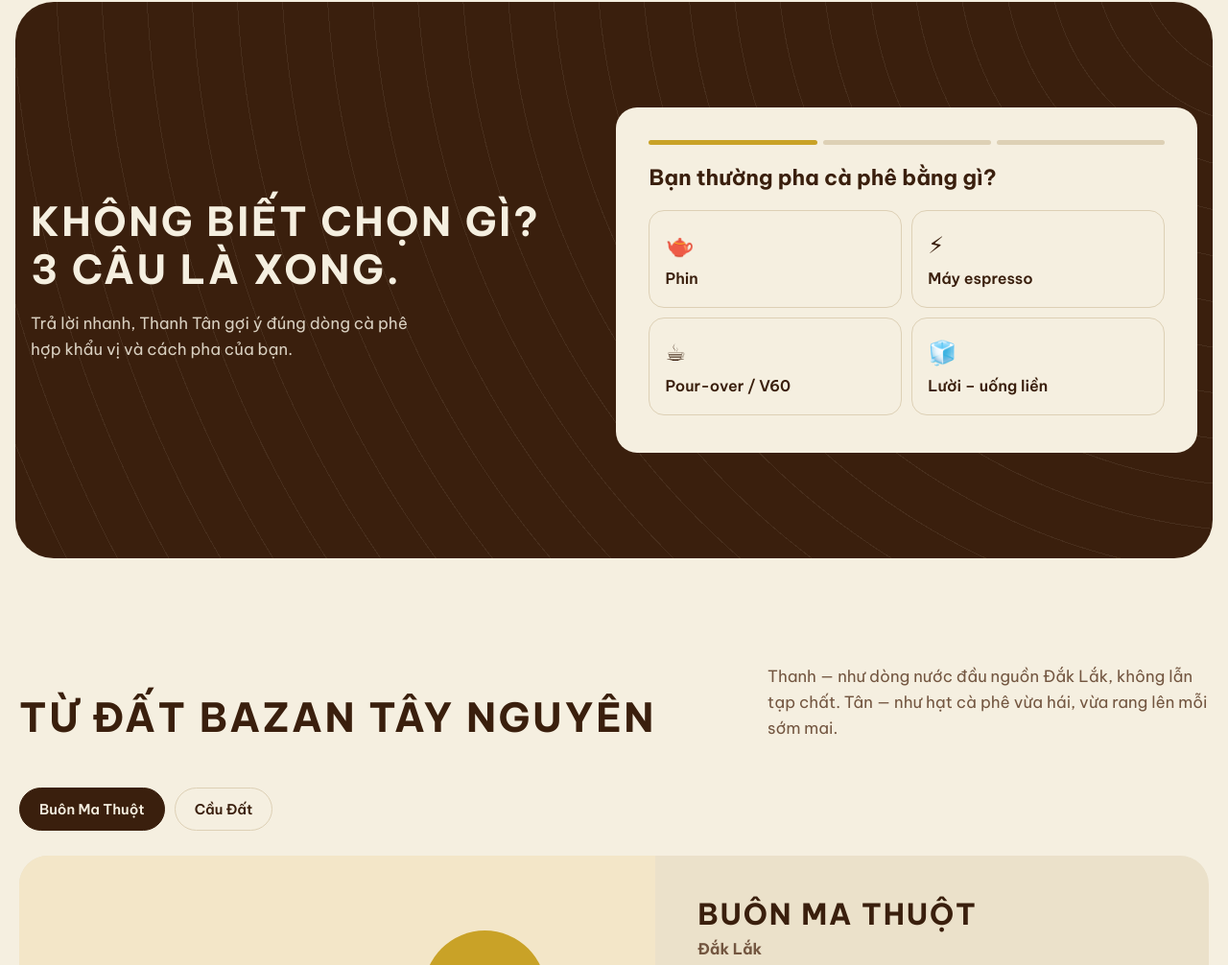
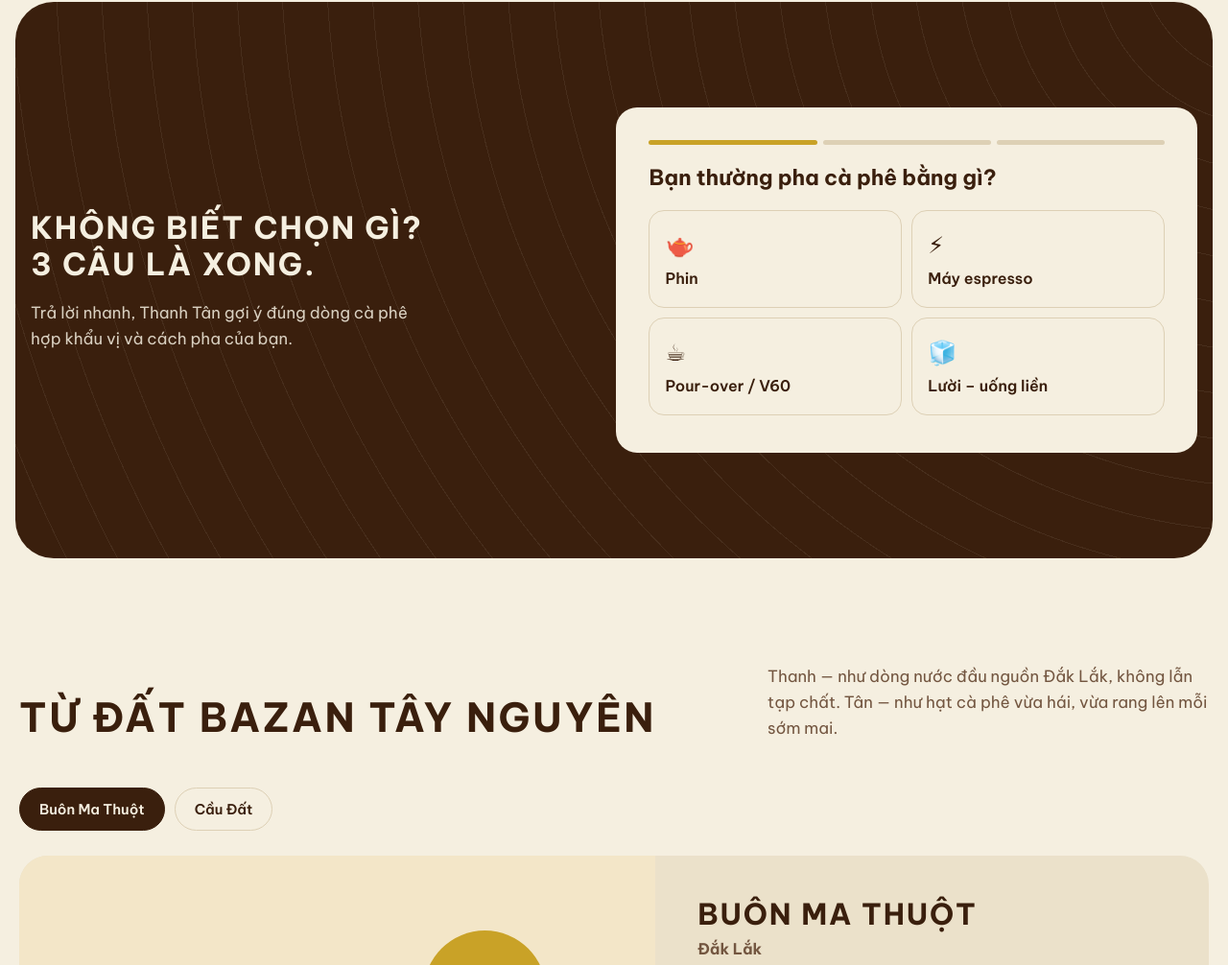
Before and after one commit to Catdreams233/my-login-form, a plain HTML site: page coffee-shop/index.html in a window 1280 px wide. Shown: the part 1851-2857 px from the top of the page at 96% size. Drawn offline with Linux system fonts and the light colour scheme.

Commit message:
Fix quiz heading wrapping
Co-Authored-By: Claude Sonnet 5.5 <noreply@anthropic.com>
Claude-Session: https://claude.ai/code/session_01WZVRcuS9UqcUBo6wHcbuqx

```diff
--- a/coffee-shop/style.css
+++ b/coffee-shop/style.css
@@ -137,7 +137,7 @@ h2 { font-size: clamp(1.7rem, 3.6vw, 2.6rem); text-transform: uppercase; letter-
 /* Quiz (Single O) */
 .quiz { position: relative; overflow: hidden; background: var(--ink); color: var(--paper); border-radius: 40px; margin: 0 16px; }
 .quiz::before { content: ""; position: absolute; inset: 0; pointer-events: none; background: repeating-radial-gradient(circle at 105% -10%, transparent 0 46px, rgba(245, 239, 224, .07) 46px 47px); }
-.quiz h2 { color: var(--paper); margin-bottom: 18px; }
+.quiz h2 { color: var(--paper); margin-bottom: 18px; font-size: clamp(1.5rem, 2.8vw, 2rem); }
 .quiz__intro p { opacity: .85; max-width: 420px; font-size: 1.05rem; }
 .quiz__inner { position: relative; display: grid; grid-template-columns: 1fr 1.1fr; gap: 60px; align-items: center; }
 .quiz__card { background: var(--paper); color: var(--ink); border-radius: var(--radius); padding: 34px; min-height: 360px; display: flex; flex-direction: column; }
```
